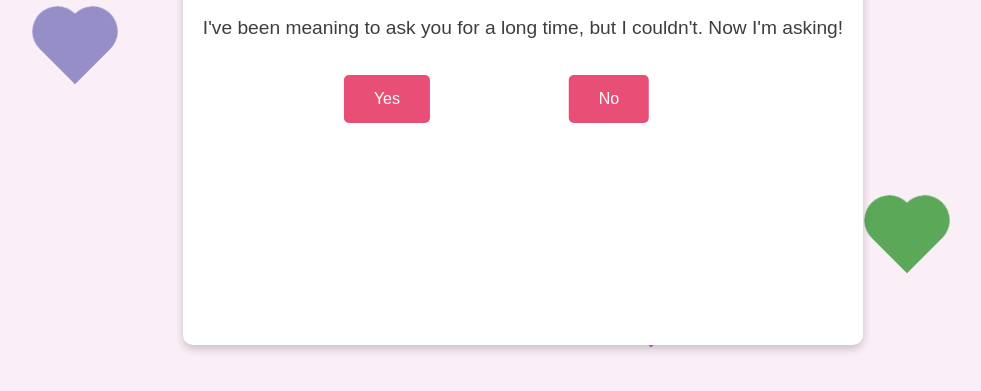
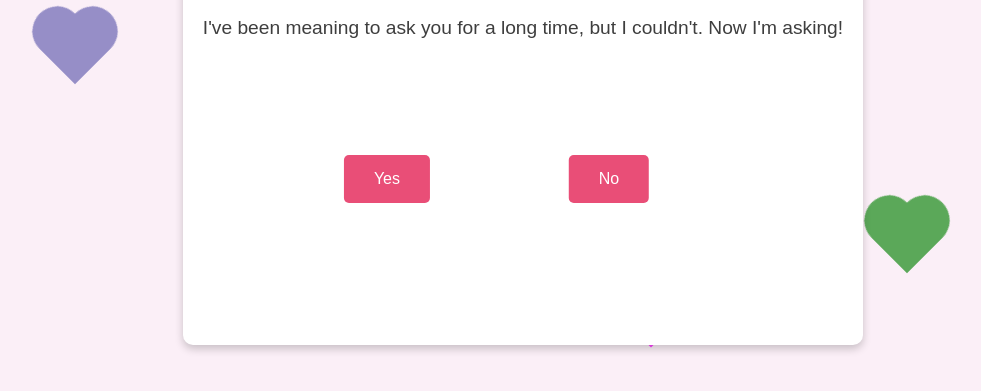
Before and after one commit to basitganie/Prop, a plain HTML site: page index.html in a window 1280 px wide. Shown: the part 275-666 px from the top of the page, without its empty margins (117-1098 px from the left). Drawn offline with Linux system fonts and the light colour scheme.

Commit message:
Update index.html

```diff
--- a/index.html
+++ b/index.html
@@ -111,13 +111,13 @@
 
         #yesButton {
             left: 30%;
-            top: 170px;
+            top: 250px;
             transform: translateX(-50%);
         }
 
         #noButton {
             left: calc(45% + 120px);
-            top: 170px;
+            top: 250px;
             transform: translateX(-50%);
         }
 
```
